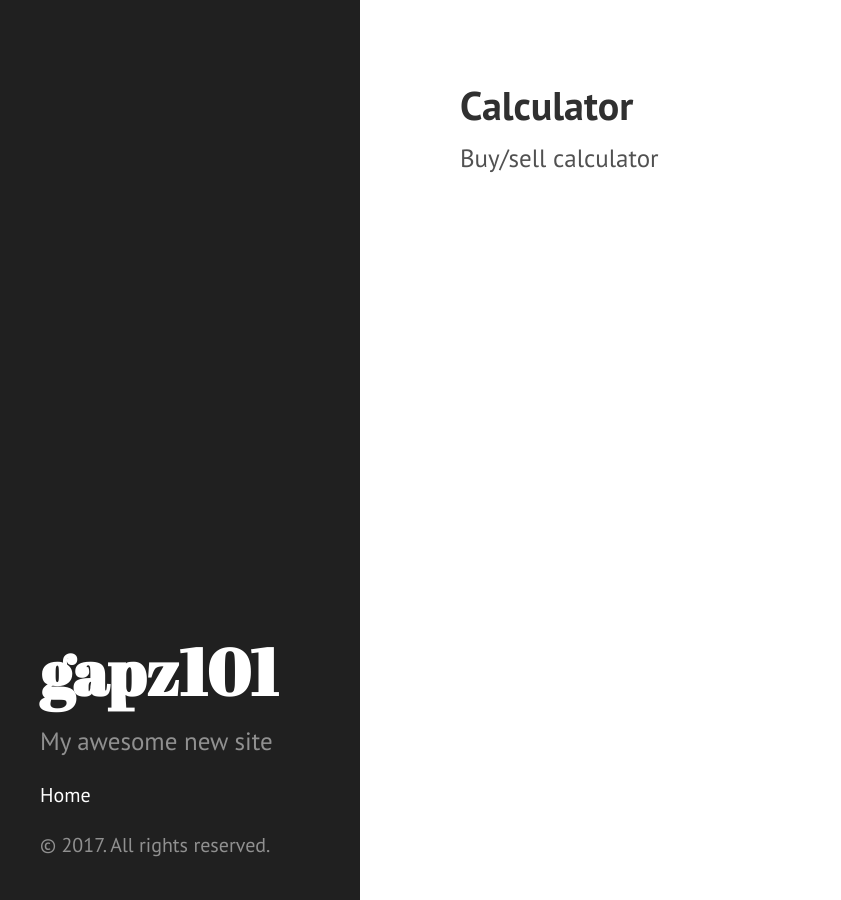
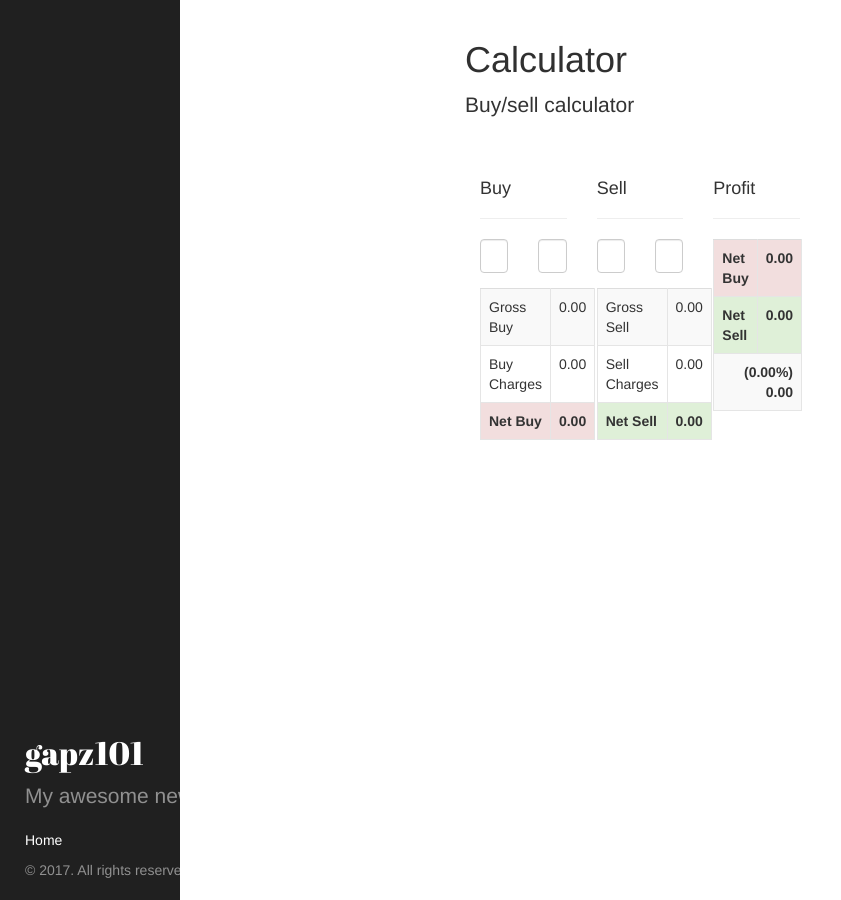
Before and after one commit to gapzroble/gapzroble.github.io, a Jekyll site: the page built from calc.html, in a window 1280 px wide. Shown: the whole page, without its empty margins (0-841 px from the left). Built offline with Jekyll 4.4.1, drawn with Linux system fonts in a browser that asks for light colours; nearby versions of some CDN libraries.

Commit message:
calc form

```diff
--- a/calc.html
+++ b/calc.html
@@ -3,12 +3,110 @@ layout: default
 title: "Calculator"
 ---
 
-<script src="https://ajax.googleapis.com/ajax/libs/angularjs/1.5.8/angular.min.js"></script>
+<script src="//ajax.googleapis.com/ajax/libs/jquery/3.1.1/jquery.min.js"></script>
+
+<!-- Latest compiled and minified CSS -->
+<link rel="stylesheet" href="//maxcdn.bootstrapcdn.com/bootstrap/3.3.7/css/bootstrap.min.css" integrity="sha384-BVYiiSIFeK1dGmJRAkycuHAHRg32OmUcww7on3RYdg4Va+PmSTsz/K68vbdEjh4u" crossorigin="anonymous">
+
+<!-- Optional theme -->
+<link rel="stylesheet" href="//maxcdn.bootstrapcdn.com/bootstrap/3.3.7/css/bootstrap-theme.min.css" integrity="sha384-rHyoN1iRsVXV4nD0JutlnGaslCJuC7uwjduW9SVrLvRYooPp2bWYgmgJQIXwl/Sp" crossorigin="anonymous">
+
+<!-- Latest compiled and minified JavaScript -->
+<script src="//maxcdn.bootstrapcdn.com/bootstrap/3.3.7/js/bootstrap.min.js" integrity="sha384-Tc5IQib027qvyjSMfHjOMaLkfuWVxZxUPnCJA7l2mCWNIpG9mGCD8wGNIcPD7Txa" crossorigin="anonymous"></script>
+
+<script src="//ajax.googleapis.com/ajax/libs/angularjs/1.5.8/angular.min.js"></script>
 <script src="scripts/calc.js"></script>
 
 <div ng-app="calcApp">
     <div class="page" ng-controller="CalculatorController as calc">
       <h1 class="page-title">Calculator</h1>
       <p class="lead">Buy/sell calculator</p>
+
+          <div class="container-fluid">
+              <div class="row">
+                  <div class="col-lg-4">
+                      <div class="page-header">
+                          <h4>Buy</h4>
+                      </div>
+                      <div class="form-horizontal">
+                          <div class="form-group">
+                              <div class="col-xs-6">
+                                  <input type="number" class="form-control" min="0" step="1" placeholder="No. of Shares" required="required">
+                              </div>
+                              <div class="col-xs-6">
+                                  <input type="number" class="form-control text-capitalize" min="0" step="any" placeholder="Buy Price" required="required">
+                              </div>
+                          </div>
+                      </div>
+                      <table class="table">
+                          <tbody>
+                              <tr>
+                                  <td>Gross Buy</td>
+                                  <td class="text-right">0.00</td>
+                              </tr>
+                              <tr>
+                                  <td>Buy Charges</td>
+                                  <td class="text-right">0.00</td>
+                              </tr>
+                              <tr class="danger">
+                                  <th>Net Buy</th>
+                                  <th class="text-right">0.00</th>
+                              </tr>
+                          </tbody>
+                      </table>
+                  </div>
+                  <div class="col-lg-4">
+                      <div class="page-header">
+                          <h4>Sell</h4>
+                      </div>
+                      <div class="form-horizontal">
+                          <div class="form-group">
+                              <div class="col-xs-6">
+                                  <input type="number" class="form-control no-of-shares" min="0" step="1" placeholder="No. of Shares" required="required">
+                              </div>
+                              <div class="col-xs-6">
+                                  <input type="number" class="form-control sell-price text-capitalize" min="0" step="any" placeholder="Sell Price" required="required">
+                              </div>
+                          </div>
+                      </div>
+                      <table class="table">
+                          <tbody>
+                              <tr>
+                                  <td>Gross Sell</td>
+                                  <td class="text-right">0.00</td>
+                              </tr>
+                              <tr>
+                                  <td>Sell Charges</td>
+                                  <td class="text-right">0.00</td>
+                              </tr>
+                              <tr class="success">
+                                  <th>Net Sell</th>
+                                  <th class="text-right">0.00</th>
+                              </tr>
+                          </tbody>
+                      </table>
+                  </div>
+                  <div class="col-lg-4">
+                      <div class="page-header">
+                          <h4>Profit</h4>
+                      </div>
+                      <table class="table">
+                          <tbody>
+                              <tr class="danger">
+                                  <th>Net Buy</th>
+                                  <th class="text-right">0.00</th>
+                              </tr>
+                              <tr class="success">
+                                  <th>Net Sell</th>
+                                  <th class="text-right">0.00</th>
+                              </tr>
+                              <tr>
+                                  <th colspan="2" class="text-right"><span>(0.00%)</span> <span>0.00</span></th>
+                              </tr>
+                          </tbody>
+                      </table>
+                  </div>
+            </div>
+        </div>
     </div>
 </div>
```
